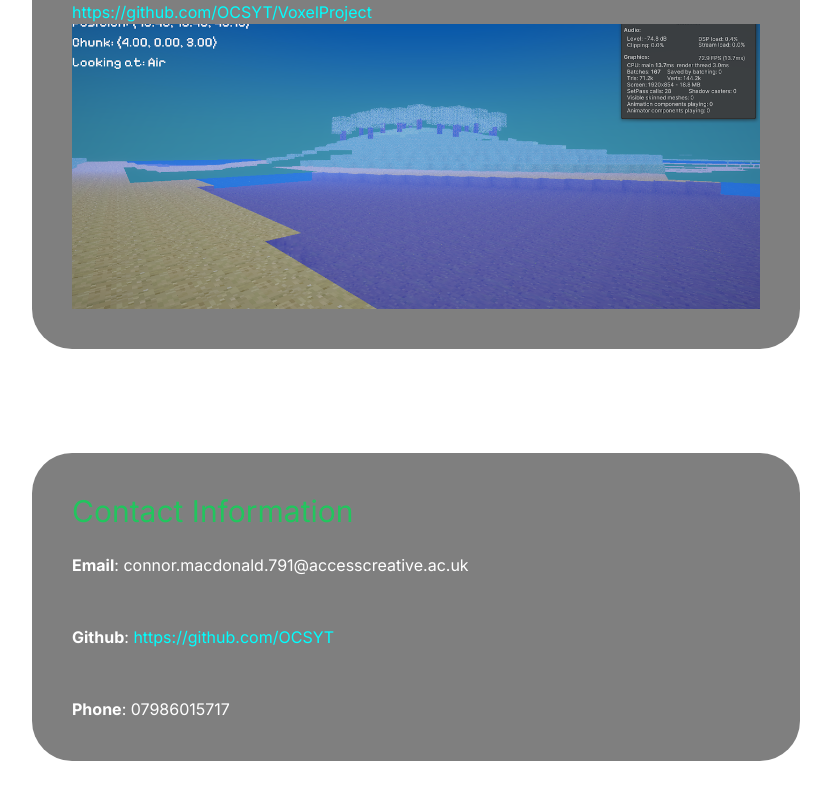
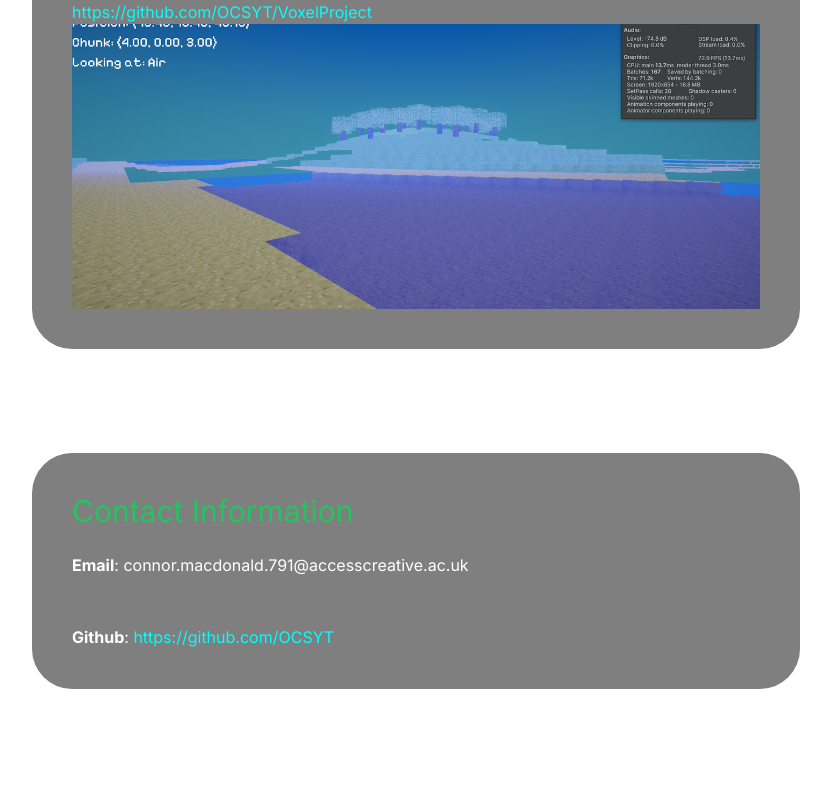
Before and after one commit to OCSYT/Portfolio, a Next.js app in the folder portfolio/: page / in a window 1280 px wide. Shown: the part 3049-3848 px from the top of the page, without its empty margins (18-849 px from the left). Built offline with nearby package versions, Linux system fonts and the light colour scheme.

Commit message:
Update page.tsx

```diff
--- a/portfolio/src/app/page.tsx
+++ b/portfolio/src/app/page.tsx
@@ -111,9 +111,6 @@ export default function Main() {
             "\n",
             "\n",
             "*Github*: https://github.com/OCSYT",
-            "\n",
-            "\n",
-            "*Phone*: 07986015717"
           ],
           "text-green-500",
           "bg-black backdrop-blur bg-opacity-50"
```
